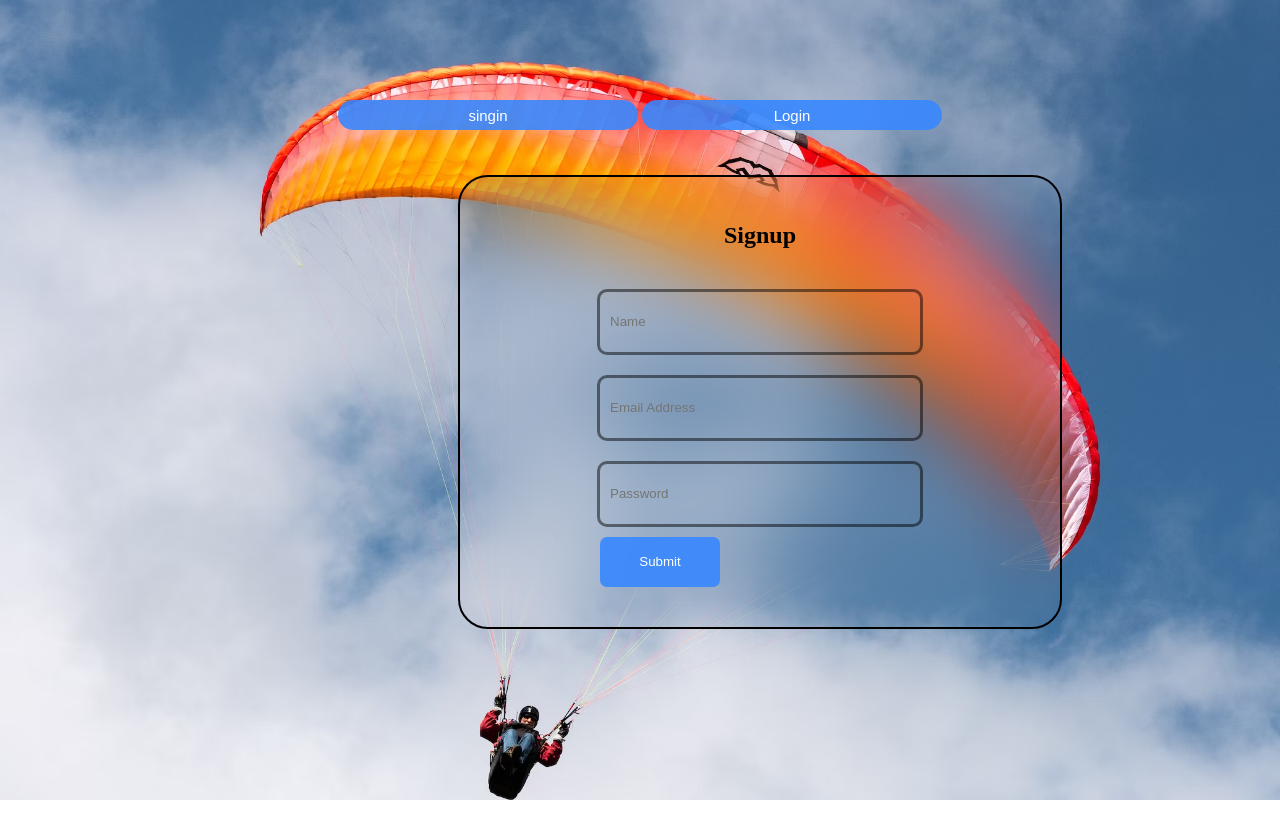
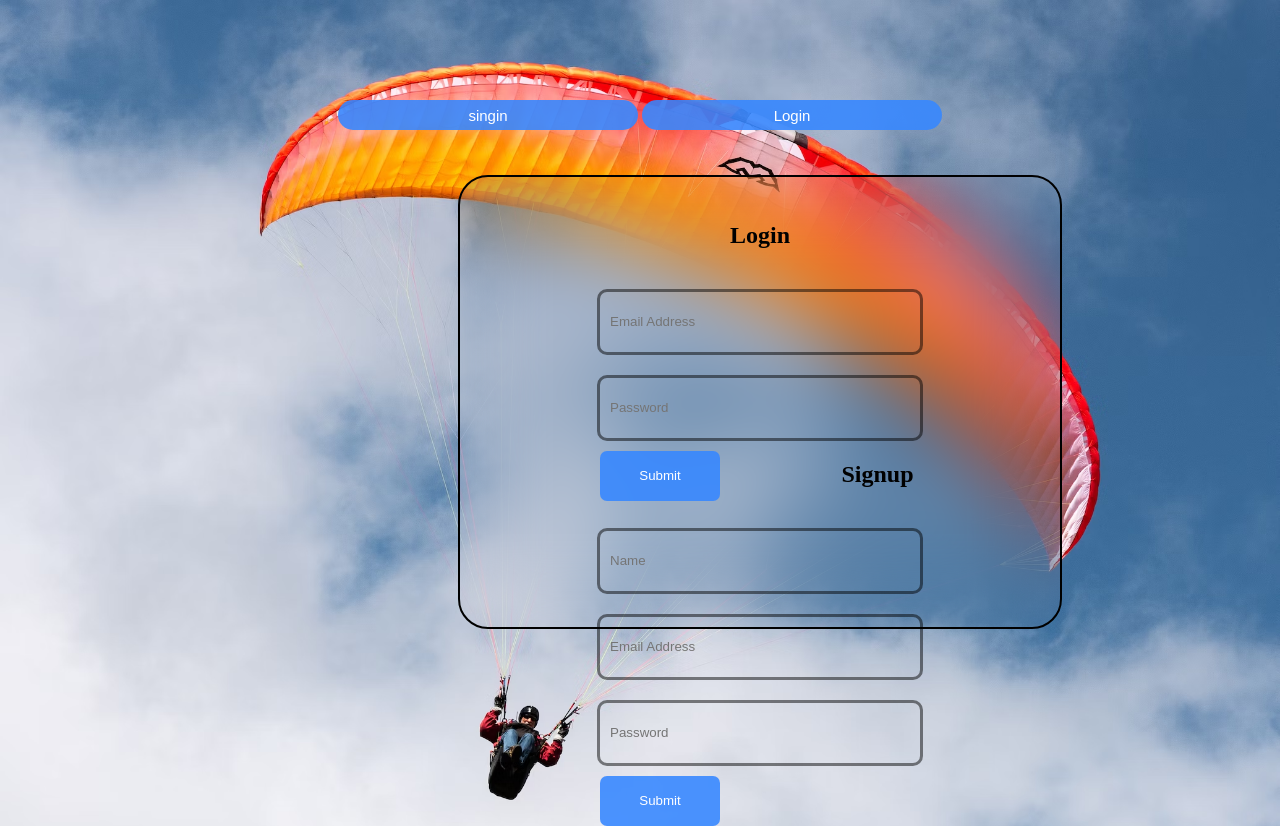
Before and after one commit to hemantsony09/loginPage, a plain HTML site: page index.html in a window 1280 px wide. Before the commit the page ends 800 px from the top, so only its background shows below. Drawn offline with Linux system fonts and the light colour scheme.

Commit message:
index.html

```diff
--- a/index.html
+++ b/index.html
@@ -12,13 +12,13 @@
 
 <body>
     <div class="login">
-        <button>singin</button>
-        <button>Login</button>
+        <button class="decor" onclick="singin()">singin</button>
+        <button class="decor" onclick="login()">Login</button>
     </div>
     <!-- login -->
     <div class="block">
-        <div class="container">
-            <h2>Signup</h2>
+        <div id="container">
+            <h2>Login</h2>
             <div class="input">
 
                 <div>
@@ -33,7 +33,7 @@
             </div>
         </div>
         <!-- singup -->
-        <div class="container2">
+        <div id="container2">
             <h2>Signup</h2>
             <div class="input">
                 <div>
```
